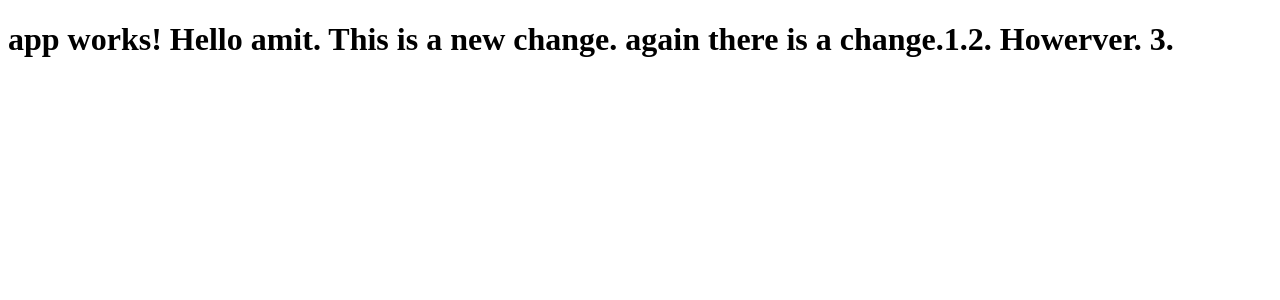
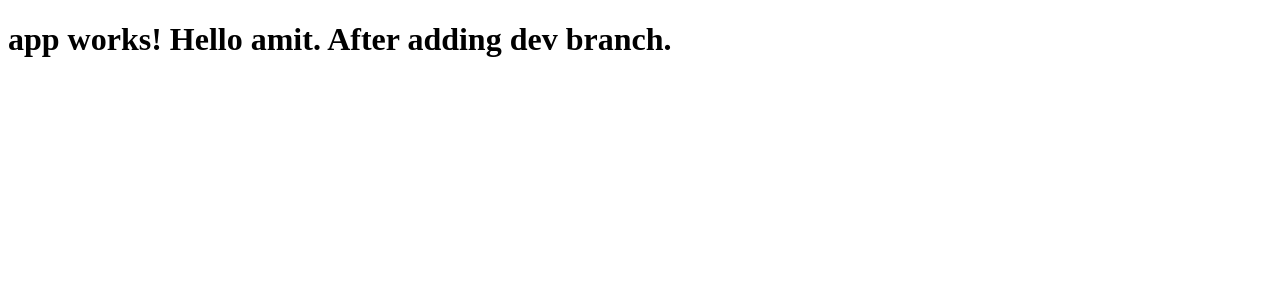
Before and after one commit to amitvchaudhary/CraveNews, an Angular app in the folder crave-news/: page / in a window 1280 px wide. Shown: the top 300 px of the page. Built offline with nearby package versions, Linux system fonts and the light colour scheme.

Commit message:
After adding dev branch

```diff
--- a/crave-news/src/app/app.component.html
+++ b/crave-news/src/app/app.component.html
@@ -1,3 +1,4 @@
 <h1>
-  {{title}} Hello amit. This is a new change. again there is a change.1.2.  Howerver. 3.
+  {{title}} Hello amit.
+  After adding dev branch.
 </h1>
```
